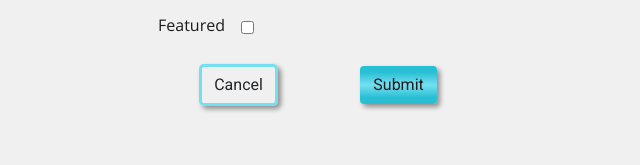
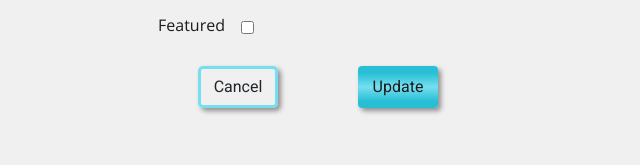
Before and after one commit to lilleberg/Semester-project-2, a plain HTML site: page edit_product.html in a window 1280 px wide. Shown: the part 635-800 px from the top of the page, 322-962 px from the left. Drawn offline with nearby package versions, Linux system fonts and the light colour scheme.

Commit message:
save for night

```diff
--- a/edit_product.html
+++ b/edit_product.html
@@ -160,7 +160,7 @@
                     >Cancel</a
                   >
                   <button type="submit" class="btn btn-blue my-4">
-                    Submit
+                    Update
                   </button>
                 </div>
               </form>
--- a/sass/partials/_global.scss
+++ b/sass/partials/_global.scss
@@ -8,6 +8,7 @@ $btn-blue: linear-gradient(#28bfd5 15%, $color-secondary, #28bfd5 85%);
 $btn-blue-hover: #2ca1b3;
 
 $border: 1px solid $color-black;
+$thick-border-blue: 3px solid $color-secondary;
 $border-radius: 5px;
 
 $shadow: 3px 3px 5px rgb(143, 143, 143);
--- a/sass/partials/components/_buttons.scss
+++ b/sass/partials/components/_buttons.scss
@@ -30,7 +30,17 @@
 }
 
 #cancel {
-  border: 3px solid $color-secondary;
+  border: $thick-border-blue;
   border-radius: $border-radius;
   box-shadow: $shadow;
+
+  &:hover {
+  }
 }
+
+.form-btns {
+  & > * {
+    width: 80px;
+    height: 42px;
+  }
+}
```
Also changed, not shown: add_product.html (+1 -3 lines), css/style.css, 1 other file.
